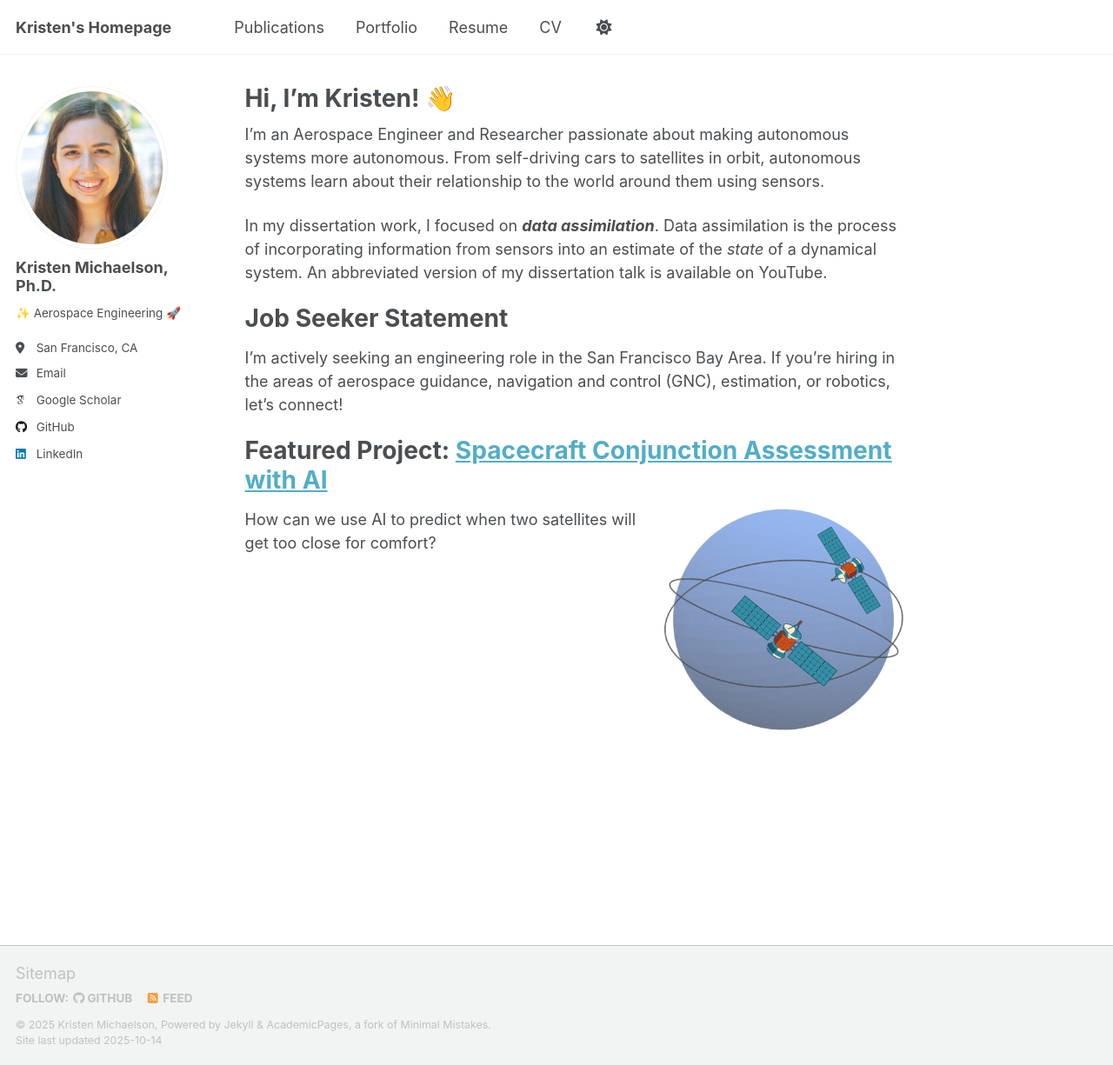
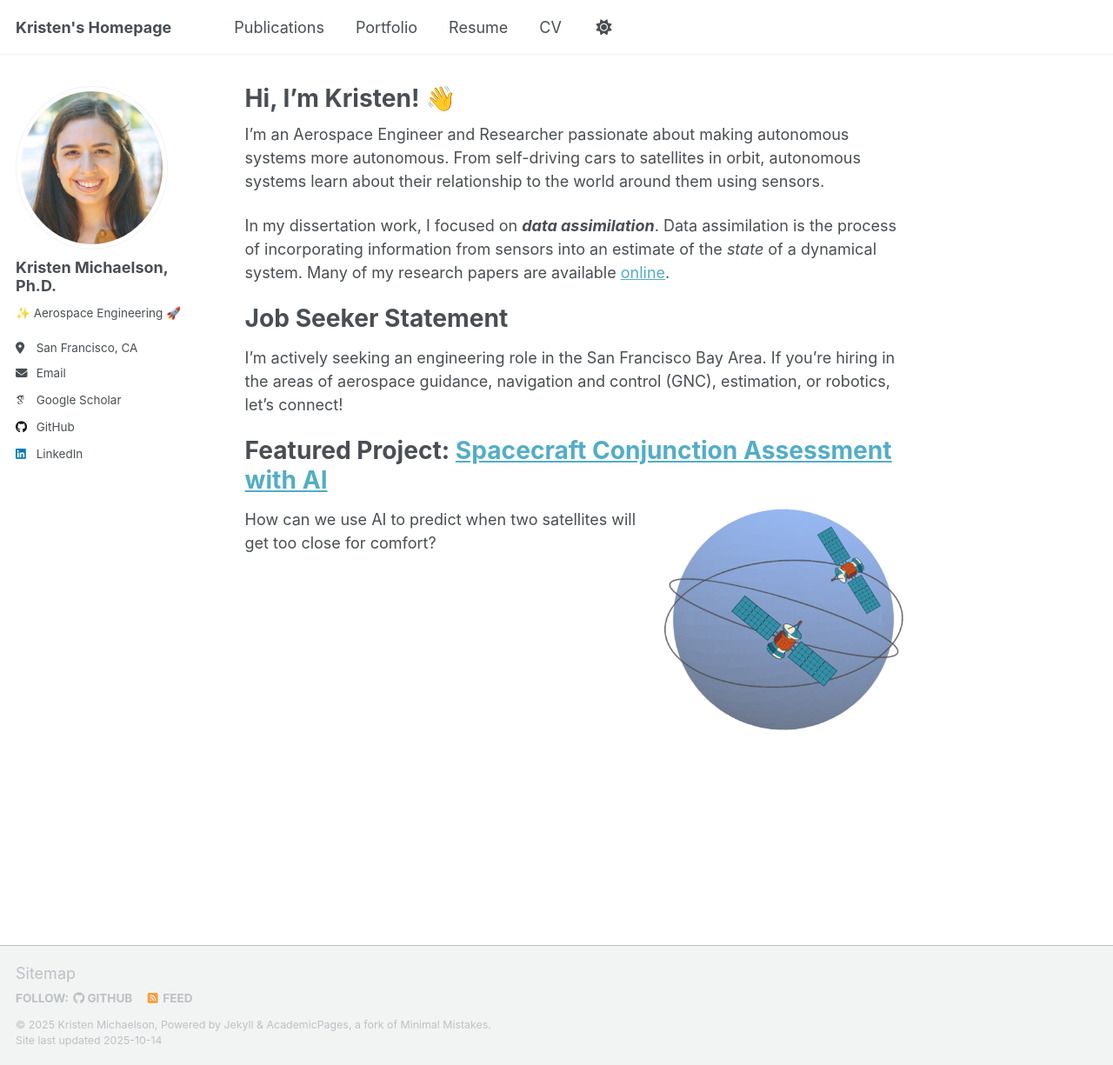
Before and after one commit to kristenmichaelson/kristenmichaelson.github.io, a Jekyll site: the page built from _pages/about.md, in a window 1280 px wide and 1225 px high. Shown: the whole window at 87% size. Built offline with Jekyll 4.4.1, drawn with Linux system fonts in a browser that asks for light colours; some web fonts are replaced; a script that is not in the unit is left out.

Commit message:
Update about.md

```diff
--- a/_pages/about.md
+++ b/_pages/about.md
@@ -9,7 +9,7 @@ redirect_from:
 
 I'm an Aerospace Engineer and Researcher passionate about making autonomous systems more autonomous. From self-driving cars to satellites in orbit, autonomous systems learn about their relationship to the world around them using sensors.
 
-In my dissertation work, I focused on ***data assimilation***. Data assimilation is the process of incorporating information from sensors into an estimate of the *state* of a dynamical system. An abbreviated version of my dissertation talk is available on YouTube.
+In my dissertation work, I focused on ***data assimilation***. Data assimilation is the process of incorporating information from sensors into an estimate of the *state* of a dynamical system. Many of my research papers are available [online](https://scholar.google.com/citations?user=sxHDUVQAAAAJ).
 
 Job Seeker Statement
 ======
```
